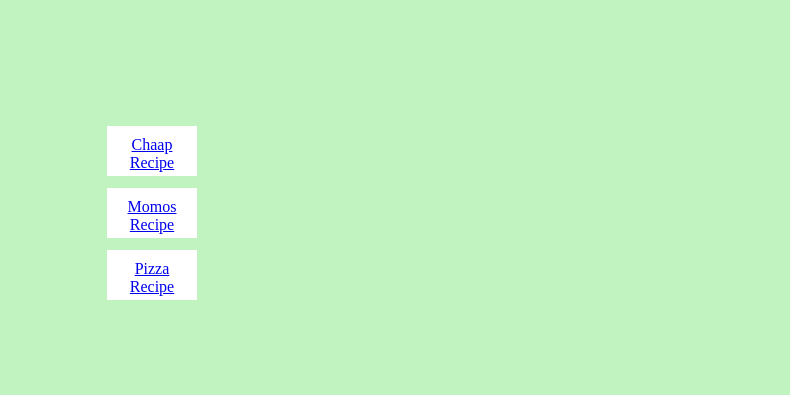
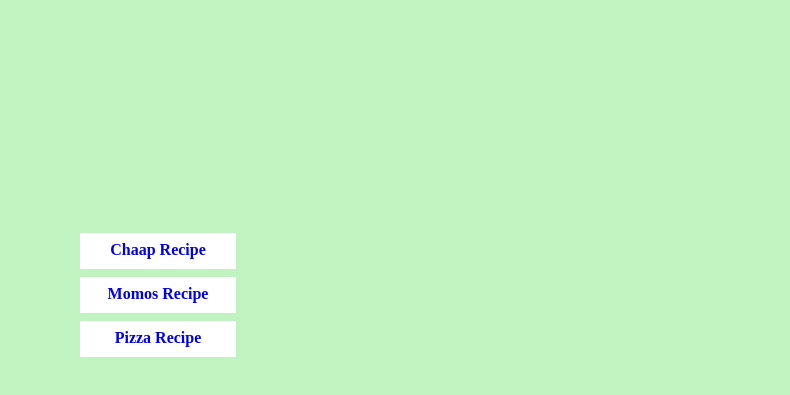
Before and after one commit to AbhishekTyagi0/odin-recipes, a plain HTML site: page index.html in a window 1280 px wide. Shown: the part 87-482 px from the top of the page, 490-1280 px from the left. Drawn offline with Linux system fonts and the light colour scheme.

Commit message:
changes the layout as I learn more about box model

```diff
--- a/css/index.css
+++ b/css/index.css
@@ -15,15 +15,21 @@ div{
     position: absolute;
     top: 300px;
     right: 500px;
-    transform: translate(-50%,-50%);
+    width: 260px;
 }
-.list{
-    width: 70px;
-    height: 30px;
-    margin: 12px 14px;
+.recipe .list{
+    display: inline-block;
+    width: 140px;
+    height: 20px;
+    margin: 4px 10px;
     list-style: none;
-    text-decoration: none;
-    padding: 10px;
+    padding: 8px;
     background-color: white;
     text-align: center;
 }
+
+.list .anchor{
+    width: 34px;
+    font-weight: bold;
+    text-decoration: none;
+}
--- a/index.html
+++ b/index.html
@@ -16,9 +16,9 @@
     <div>
         <ul class="recipe">
 
-            <li class="list"><a href="recipes/chaap.html">Chaap Recipe</a></li>
-            <li class="list"><a href="recipes/momos.html">Momos Recipe</a></li>
-            <li class="list"><a href="recipes/pizza.html">Pizza Recipe</a></li>
+            <li class="list"><a class="anchor" href="recipes/chaap.html">Chaap Recipe</a></li>
+            <li class="list"><a class="anchor" href="recipes/momos.html">Momos Recipe</a></li>
+            <li class="list"><a class="anchor" href="recipes/pizza.html">Pizza Recipe</a></li>
 
         </ul>
     </div>
```
